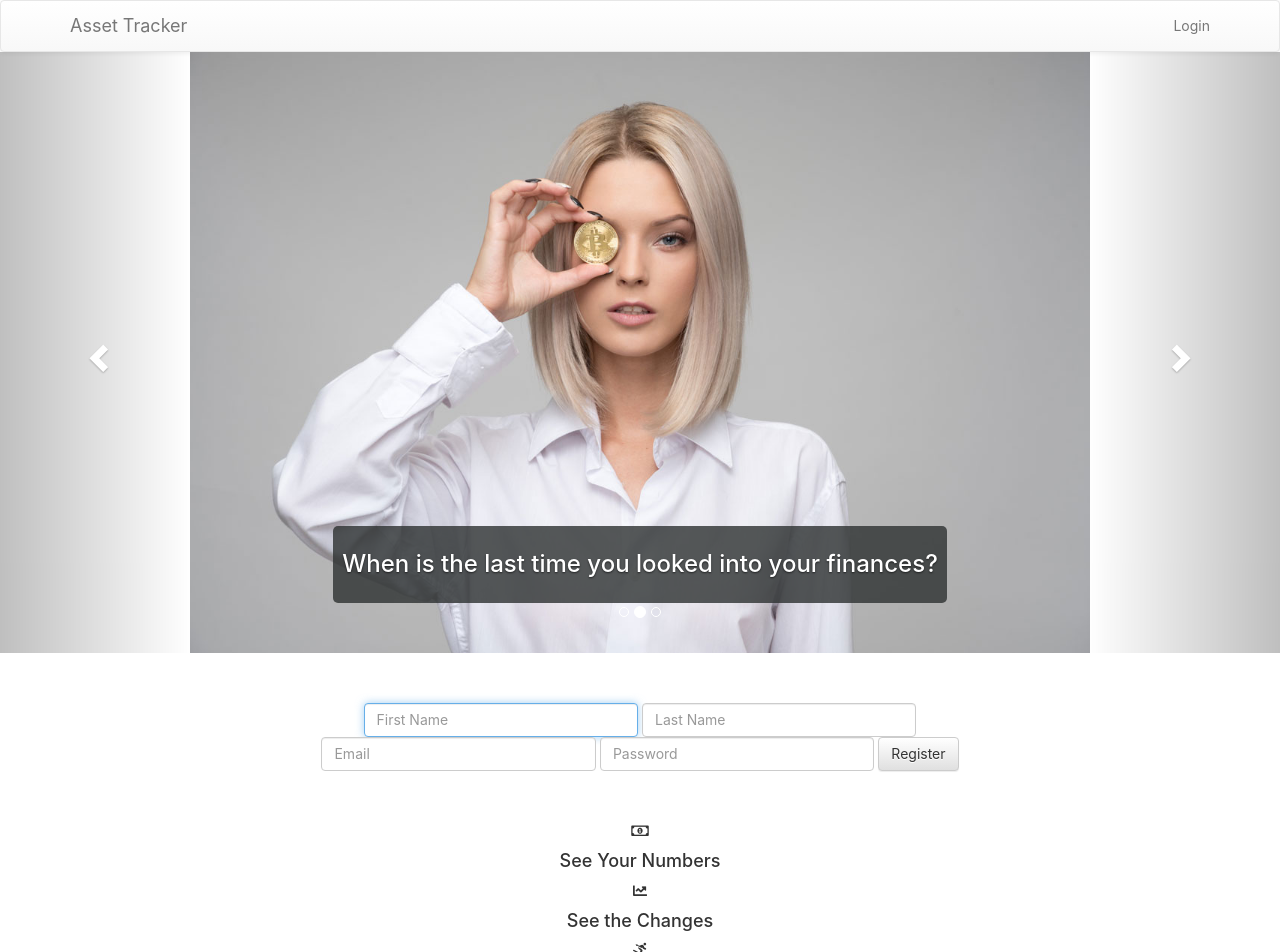
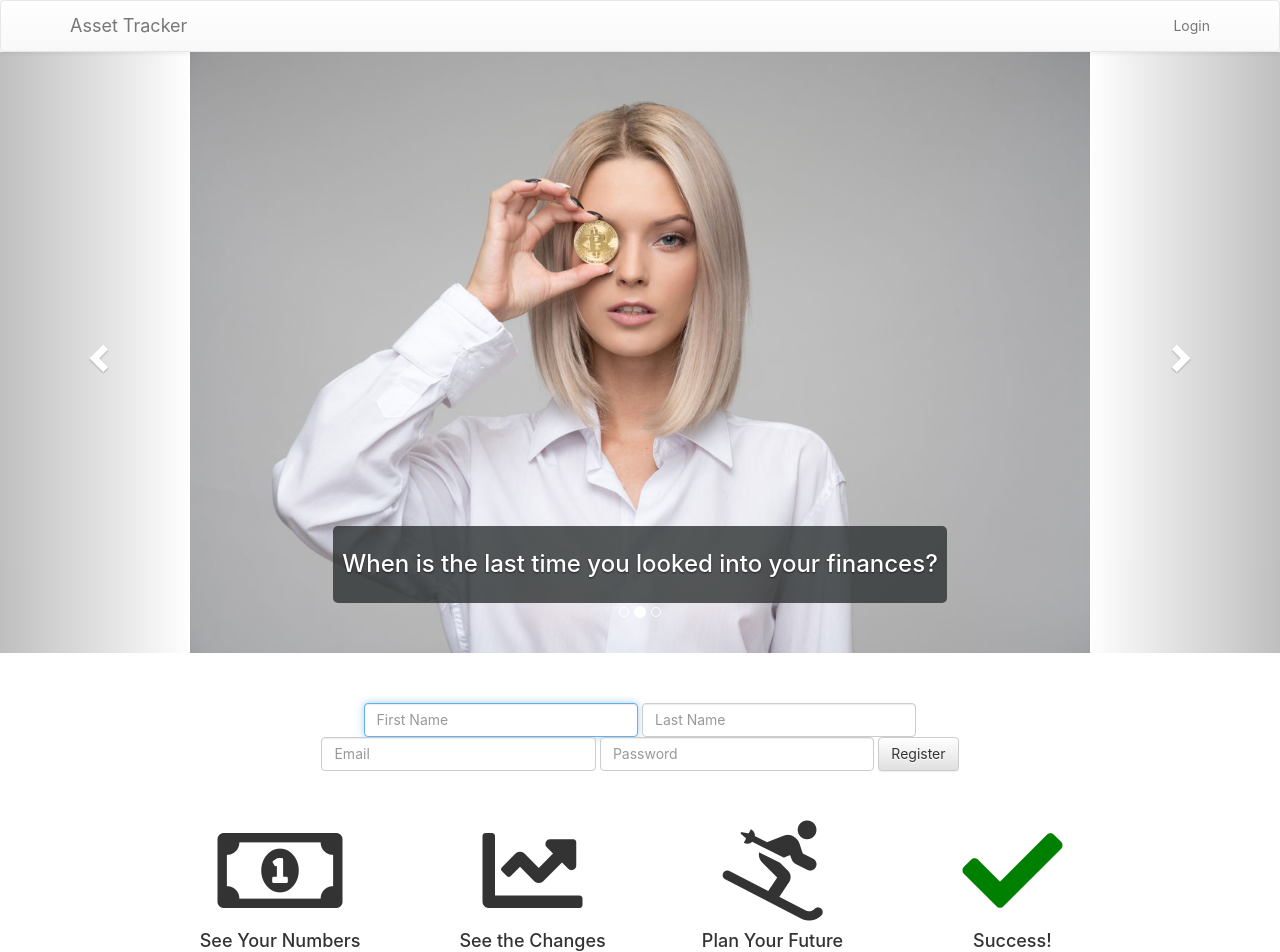
Before and after one commit to team-awesome99999/personal-finance, a React (Create React App) app: page /#/ in a window 1280 px wide. Shown: the top 952 px of the page. Built offline with nearby package versions, Linux system fonts and the light colour scheme.

Commit message:
slightly styled icon component

```diff
--- a/src/Pages/Landing Page/Icons.js
+++ b/src/Pages/Landing Page/Icons.js
@@ -2,22 +2,22 @@ import React from 'react';
 
 function Icons() {
   return (
-    <div>
+    <div className='icon-box'>
       <div>
-        <i className="far fa-money-bill-alt"></i>
+        <i className="icons far fa-money-bill-alt"></i>
         <h4>See Your Numbers</h4>
       </div>
       <div>
-        <i className="fas fa-chart-line"></i>
+        <i className="icons fas fa-chart-line"></i>
         <h4>See the Changes</h4>
       </div>
       <div>
-        <i className="fas fa-skiing"></i>
+        <i className="icons fas fa-skiing"></i>
         <h4>Plan Your Future</h4>
       </div>
       <div>
-        <i className="fas fa-check"></i>
-        <h4>Done!</h4>
+        <i className="icons icons-green fas fa-check"></i>
+        <h4>Success!</h4>
       </div>
     </div>
   )
--- a/src/Pages/Landing Page/LandingPage.css
+++ b/src/Pages/Landing Page/LandingPage.css
@@ -16,8 +16,24 @@
   background-color: rgba(46, 49, 49, .8);
 }
 
+/* signup page */
 .signup-box {
   width: 70%;
   padding: 50px;
   margin: 0 auto;
 }
+
+/* Icons page */
+.icon-box {
+  display: flex;
+  justify-content: center
+}
+
+.icons {
+  margin: 0 70px 0 70px;
+  font-size: 100px;
+}
+
+.icons-green {
+  color: green;
+}
```
